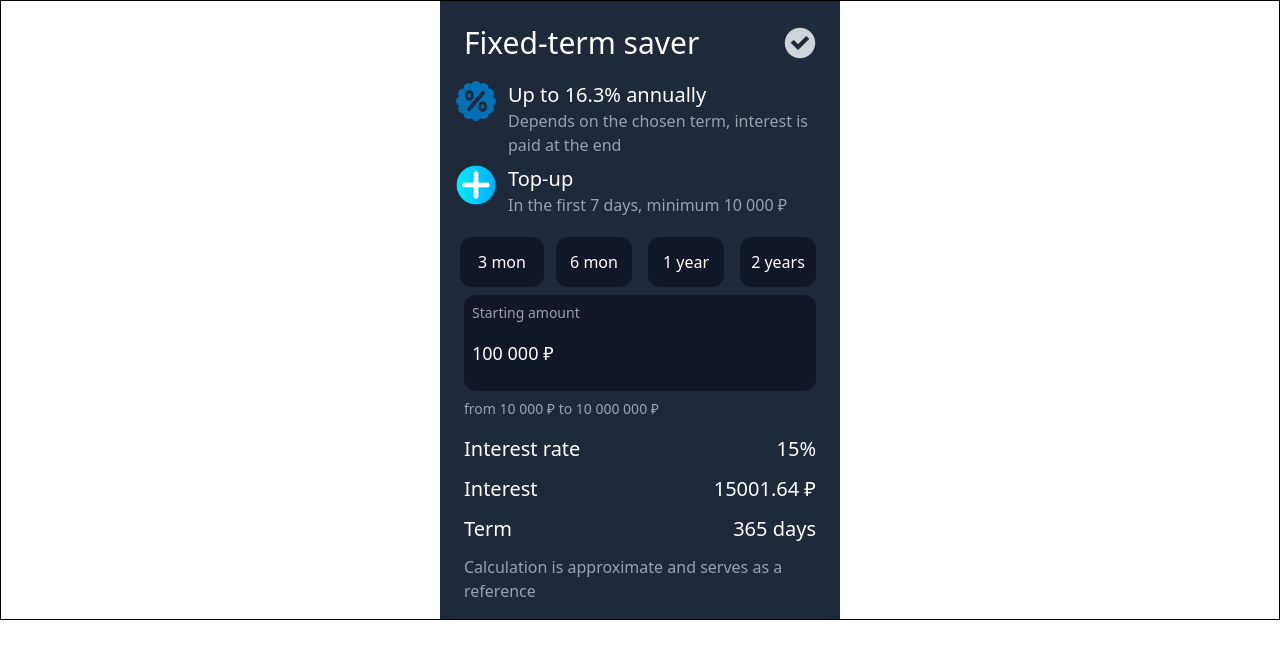
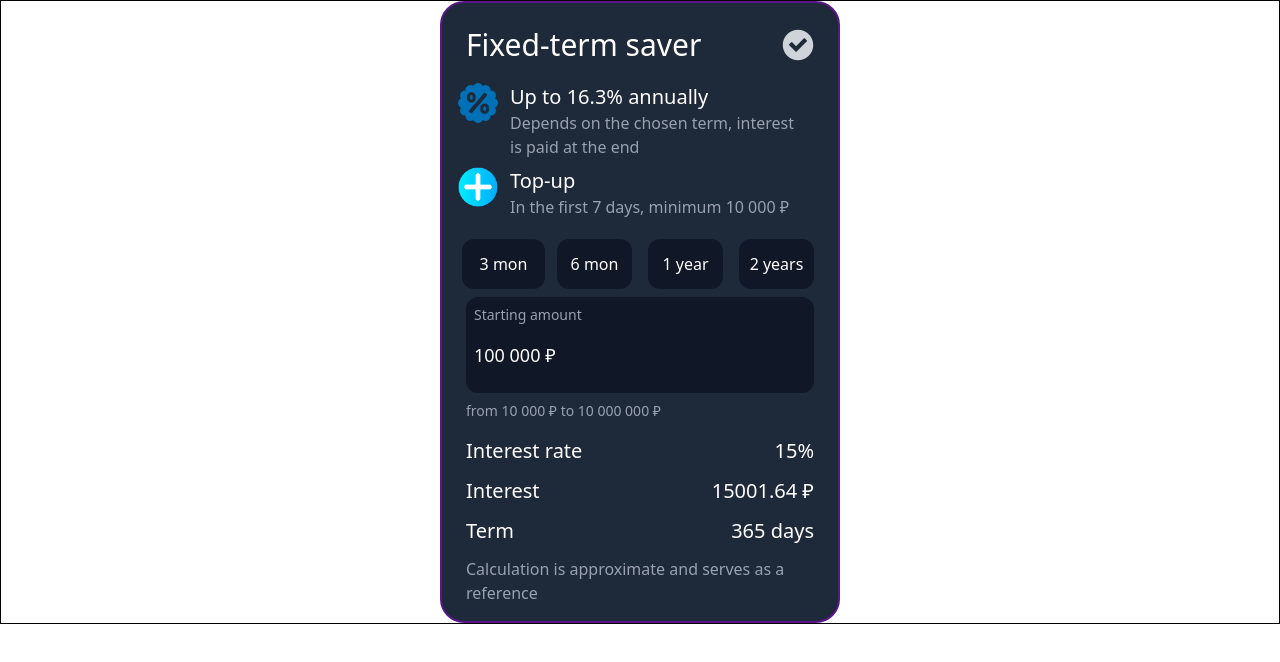
Before and after one commit to Viraj07Gurav/task_09_tailwind, a plain HTML site: page index.html in a window 1280 px wide. Drawn offline with nearby package versions, Linux system fonts and the light colour scheme.

Commit message:
Update index.html

```diff
--- a/index.html
+++ b/index.html
@@ -25,7 +25,7 @@
 
 <body>
     <div class="w-full h-full border flex justify-center">
-        <div class="w-100  bg-gray-800 border-purple-500">
+        <div class="w-100  bg-gray-800 border-purple-500 border-2 border-purple-900 rounded-3xl">
             <!-- header -->
             <div class="p-4">
                 <div class="flex justify-between items-center p-2">
```
